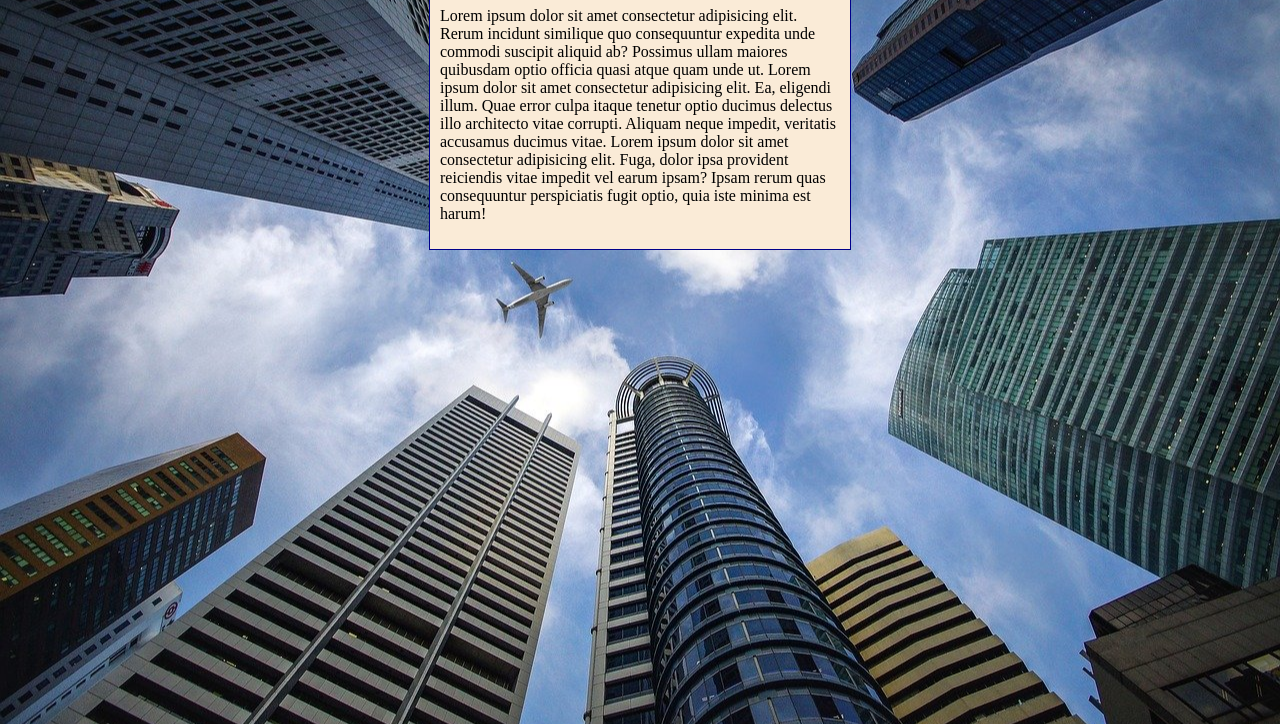
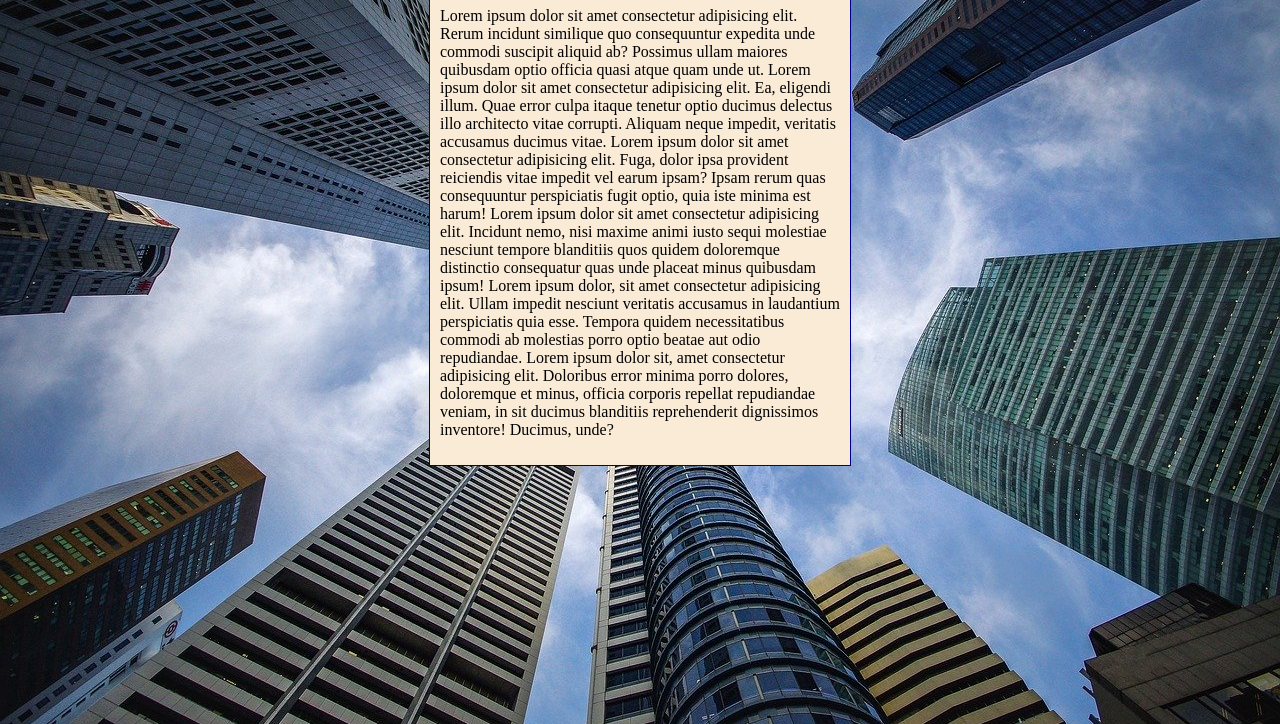
Before and after one commit to wagner-pb/html-css, a plain HTML site: page exercicios/ex022 - Imagens do capítulo/fundo006.html in a window 1280 px wide. Shown: the part 92-816 px from the top of the page. Drawn offline with Linux system fonts and the light colour scheme.

Commit message:
atualizado o ex022

```diff
--- a/exercicios/ex022 - Imagens do capítulo/fundo006.html
+++ b/exercicios/ex022 - Imagens do capítulo/fundo006.html
@@ -8,18 +8,27 @@
     <style>
         body {
             height: 100vh; /* mantem a altura e a largura em 100%*/
-            background-color: black;
+           /* background-color: black;
             background-image: url(Imagens/wallpaper002.jpg);
             background-position: center center;
             background-repeat: no-repeat;
-            background-size: cover; /* cobre toda a tela */
+            background-size: cover; /* cobre toda a tela
+            background-attachment: fixed; /* fixa a imagem na tela*/
+
+            /* Shorthand - bacground
+            color > image > position > repeat > [size] > attachment  --- o size ñ esta funcionando*/
+
+
+            background: black url(Imagens/wallpaper002.jpg) center center no-repeat  fixed;
+            background-size: cover;
+
 
 
         }
 
         main {
             background-color: antiquewhite;
-            width: 400px;
+            max-width: 400px;
             padding: 10px;
             margin: auto;
             border: 1px solid darkblue;
@@ -29,7 +38,7 @@
 <body>
     <main>
         <h1>Teste de imagem de fundo</h1>
-        <p>Lorem ipsum dolor sit amet consectetur adipisicing elit. Rerum incidunt similique quo consequuntur expedita unde commodi suscipit aliquid ab? Possimus ullam maiores quibusdam optio officia quasi atque quam unde ut. Lorem ipsum dolor sit amet consectetur adipisicing elit. Ea, eligendi illum. Quae error culpa itaque tenetur optio ducimus delectus illo architecto vitae corrupti. Aliquam neque impedit, veritatis accusamus ducimus vitae. Lorem ipsum dolor sit amet consectetur adipisicing elit. Fuga, dolor ipsa provident reiciendis vitae impedit vel earum ipsam? Ipsam rerum quas consequuntur perspiciatis fugit optio, quia iste minima est harum!</p>
+        <p>Lorem ipsum dolor sit amet consectetur adipisicing elit. Rerum incidunt similique quo consequuntur expedita unde commodi suscipit aliquid ab? Possimus ullam maiores quibusdam optio officia quasi atque quam unde ut. Lorem ipsum dolor sit amet consectetur adipisicing elit. Ea, eligendi illum. Quae error culpa itaque tenetur optio ducimus delectus illo architecto vitae corrupti. Aliquam neque impedit, veritatis accusamus ducimus vitae. Lorem ipsum dolor sit amet consectetur adipisicing elit. Fuga, dolor ipsa provident reiciendis vitae impedit vel earum ipsam? Ipsam rerum quas consequuntur perspiciatis fugit optio, quia iste minima est harum! Lorem ipsum dolor sit amet consectetur adipisicing elit. Incidunt nemo, nisi maxime animi iusto sequi molestiae nesciunt tempore blanditiis quos quidem doloremque distinctio consequatur quas unde placeat minus quibusdam ipsum! Lorem ipsum dolor, sit amet consectetur adipisicing elit. Ullam impedit nesciunt veritatis accusamus in laudantium perspiciatis quia esse. Tempora quidem necessitatibus commodi ab molestias porro optio beatae aut odio repudiandae. Lorem ipsum dolor sit, amet consectetur adipisicing elit. Doloribus error minima porro dolores, doloremque et minus, officia corporis repellat repudiandae veniam, in sit ducimus blanditiis reprehenderit dignissimos inventore! Ducimus, unde?</p>
     </main>
 
 </body>
```
